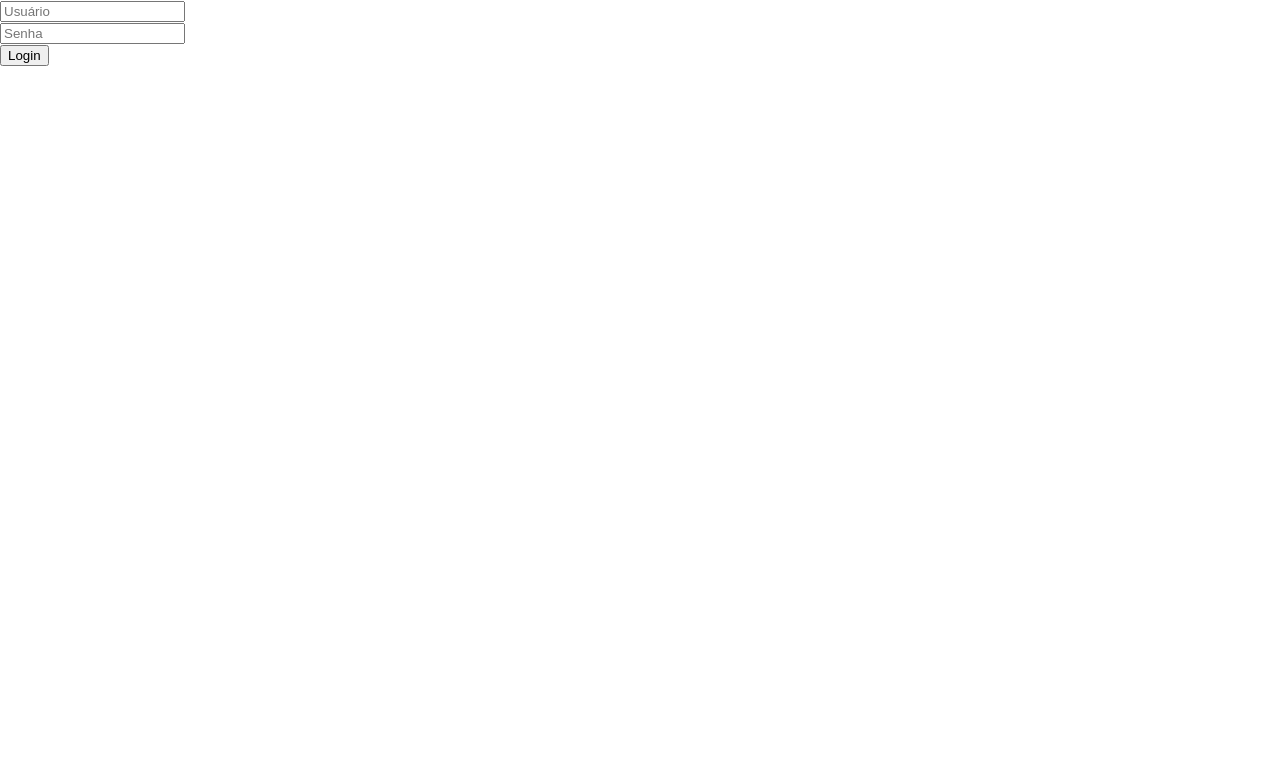
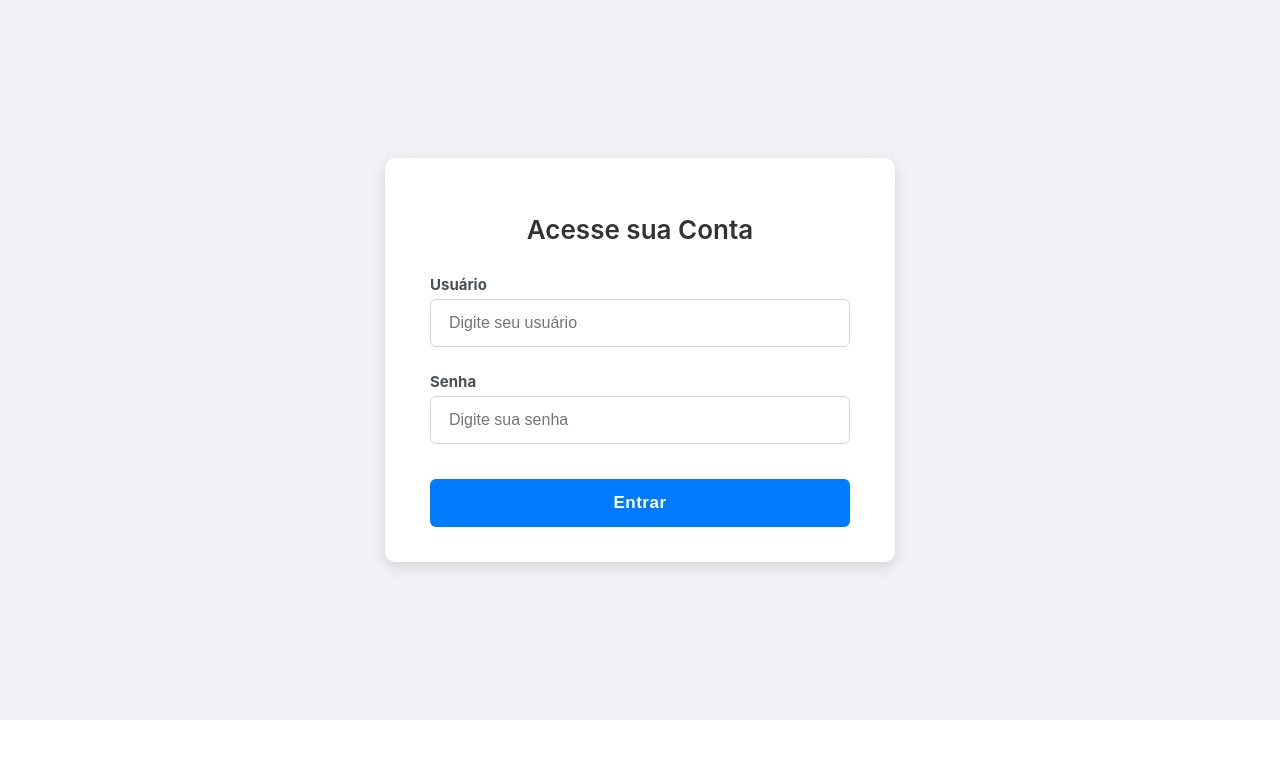
Before and after one commit to Chewb17/teste, a React (Create React App) app: page / in a window 1280 px wide. Shown: the top 758 px of the page. Built offline with nearby package versions, Linux system fonts and the light colour scheme.

Commit message:
Update Login.js

```diff
--- a/src/pages/Login.js
+++ b/src/pages/Login.js
@@ -1,45 +1,43 @@
 import React, { useState } from 'react';
 import axios from 'axios';
-import { useNavigate } from 'react-router-dom'; // 1. Importar useNavigate
+import { useNavigate } from 'react-router-dom';
+import './Login.css'; // Importe o arquivo CSS que vamos criar
 
-const API_BASE_URL = process.env.REACT_APP_API_BASE_URL; // Pega a variável de ambiente
+const API_BASE_URL = process.env.REACT_APP_API_BASE_URL;
 
 function Login() {
   const [username, setUsername] = useState('');
   const [password, setPassword] = useState('');
-  const navigate = useNavigate(); // 2. Inicializar useNavigate
+  const navigate = useNavigate();
 
   const handleSubmit = async (event) => {
     event.preventDefault();
     try {
-      // Certifique-se de que a URL está correta aqui
-      const response = await axios.post(`${API_BASE_URL}/api/login/`, { // OU /api/auth/token/ ou o endpoint correto
+      const response = await axios.post(`${API_BASE_URL}/api/login/`, {
         username,
         password,
       });
-      // Lógica de sucesso no login (ex: salvar token, redirecionar)
-      console.log('Login bem-sucedido:', response.data);
       if (response.data.token) {
-        localStorage.setItem('token', response.data.token); // Exemplo
-        alert('Login bem-sucedido!'); // Opcional: dar feedback ao usuário
-        navigate('/sales'); // 3. Redirecionar para /sales
+        localStorage.setItem('token', response.data.token);
+        // Removendo o alert para um fluxo mais limpo, o redirecionamento é suficiente
+        // alert('Login bem-sucedido!');
+        navigate('/sales');
       } else {
-        // Caso o backend não retorne um token mesmo com status 200
         console.error('Token não recebido do backend.');
         alert('Erro no login: Token não recebido.');
       }
     } catch (error) {
       console.error('Erro no login:', error.response ? error.response.data : error.message);
-      // Tratar erro de login
       let errorMessage = 'Erro ao tentar fazer login. Tente novamente.';
       if (error.response) {
-        // Se o backend retornar uma mensagem de erro específica
         if (typeof error.response.data === 'string') {
             errorMessage = error.response.data;
         } else if (error.response.data && error.response.data.detail) {
             errorMessage = error.response.data.detail;
         } else if (error.response.data && error.response.data.non_field_errors) {
             errorMessage = error.response.data.non_field_errors.join(' ');
+        } else if (error.response.status === 401) {
+            errorMessage = 'Usuário ou senha inválidos.';
         }
       } else if (error.message === "Network Error" && !API_BASE_URL) {
         errorMessage = "Erro de configuração: A URL da API não está definida.";
@@ -50,24 +48,36 @@ function Login() {
   };
 
   return (
-    <form onSubmit={handleSubmit}>
+    <div className="login-page-container"> {/* Container para centralizar na página */}
+      <div className="login-form-container">
+        <form onSubmit={handleSubmit} className="login-form">
+          <h2>Acesse sua Conta</h2>
+          <div className="form-group">
+            <label htmlFor="username">Usuário</label>
             <input
-        placeholder="Usuário"
+              id="username"
+              type="text"
+              placeholder="Digite seu usuário"
               value={username}
               onChange={(e) => setUsername(e.target.value)}
               required
             />
-      <br />
+          </div>
+          <div className="form-group">
+            <label htmlFor="password">Senha</label>
             <input
+              id="password"
               type="password"
-        placeholder="Senha"
+              placeholder="Digite sua senha"
               value={password}
               onChange={(e) => setPassword(e.target.value)}
               required
             />
-      <br />
-      <button type="submit">Login</button>
+          </div>
+          <button type="submit" className="login-button">Entrar</button>
         </form>
+      </div>
+    </div>
   );
 }
 
```
Lines whose indentation alone changed are shown as unchanged.
